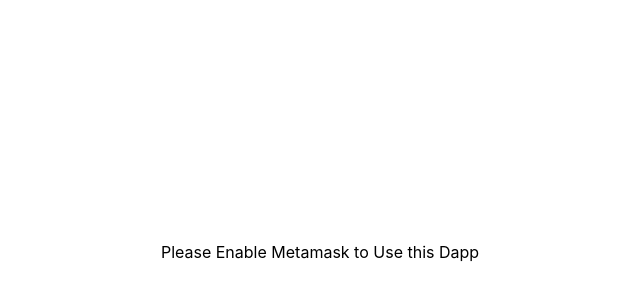
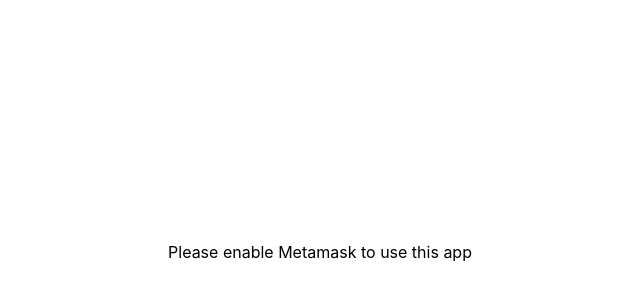
Before and after one commit to Huanzhang89/block-explorer, a React (Create React App) app: page / in a window 1280 px wide. Shown: the part 148-448 px from the top of the page, without its empty margins (320-960 px from the left). Built offline with nearby package versions, Linux system fonts and the light colour scheme.

Commit message:
add error styled component

```diff
--- a/src/App.css
+++ b/src/App.css
@@ -17,14 +17,6 @@
   color: white;
 }
 
-.metamask-warning {
-  display: block;
-  position: absolute;
-  top: 50%;
-  left: 50%;
-  transform: translate(-50%, -50%);
-}
-
 .table-row {
   font-weight: bold;
 }
--- /dev/null
+++ b/src/components/Error/Error.js
@@ -0,0 +1,18 @@
+import React from 'react'
+import styled from 'styled-components'
+
+const Error =  ({ msg }) => (
+  <StyledError>
+    {msg}
+  </StyledError>
+)
+
+const StyledError = styled('div')`
+  display: block;
+  position: absolute;
+  top: 50%;
+  left: 50%;
+  transform: translate(-50%, -50%);
+`
+
+export default Error
--- /dev/null
+++ b/src/components/Error/index.js
@@ -0,0 +1 @@
+export { default } from './Error'
--- a/src/index.js
+++ b/src/index.js
@@ -4,6 +4,7 @@
 import App from './App';
 import getWeb3 from './api/web3'
 import Provider from './GlobalState'
+import Error from './components/Error'
 import * as serviceWorker from './serviceWorker';
 
 window.addEventListener('load', async () => {
@@ -11,14 +12,9 @@
     getWeb3()
 })
 
-const MetaMaskWarning = () => (
-  <div className="metamask-warning">
-    Please Enable Metamask to Use this Dapp
-  </div>
-)
 if (!window.web3) {
   ReactDOM.render(
-    <MetaMaskWarning />,
+    <Error msg='Please enable Metamask to use this app' />,
     document.getElementById('root')
   )
 } else {
```
